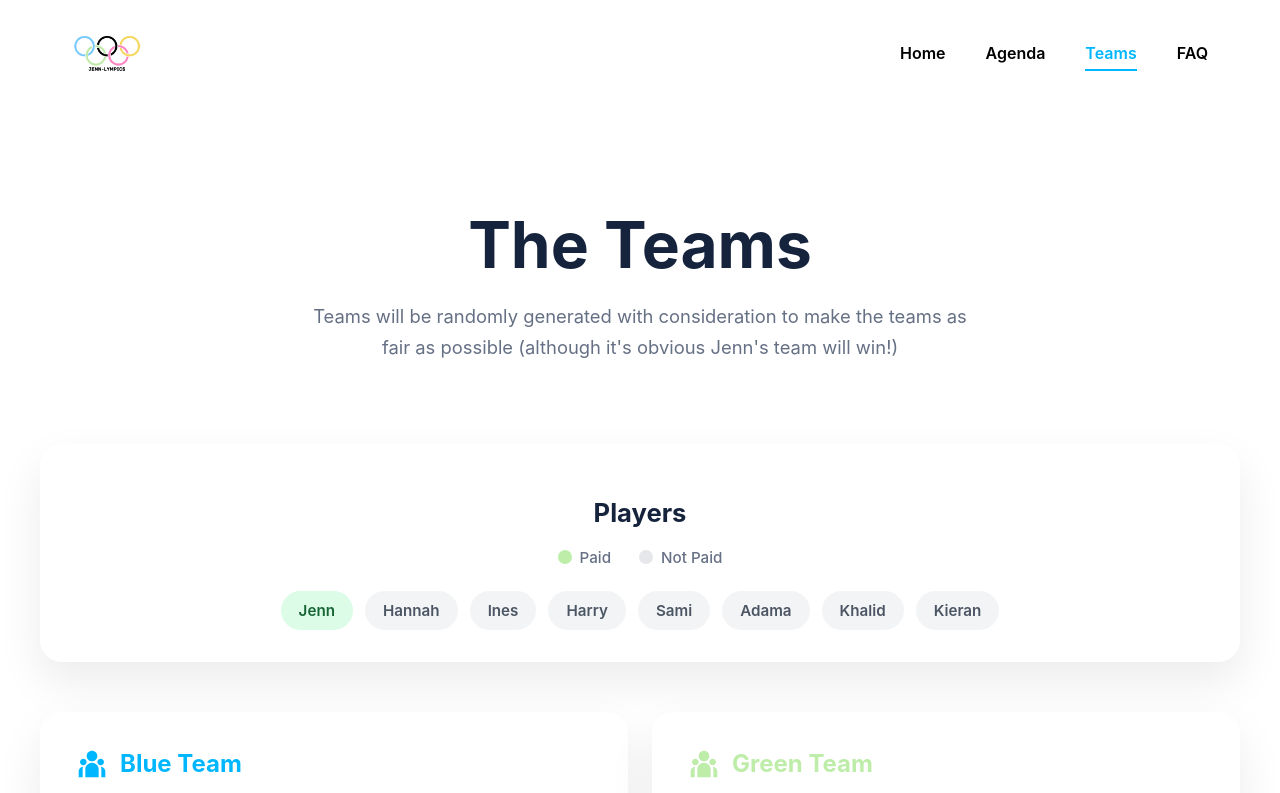
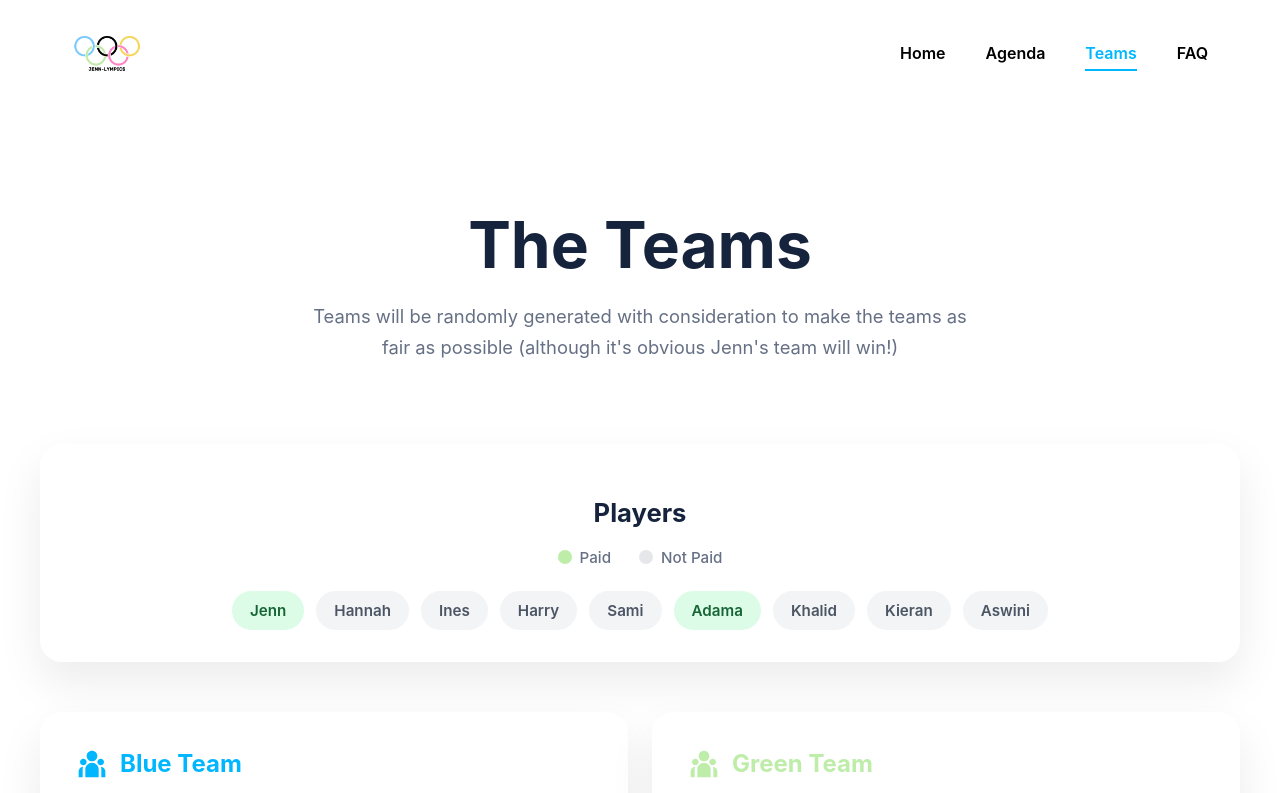
Before and after one commit to Jennipham/jenn-lympics, a React (Vite) app in the folder jenn-lympics-website/: page /teams in a window 1280 px wide. Shown: the top 793 px of the page. Built offline with nearby package versions, Linux system fonts and the light colour scheme.

Commit message:
updating players

```diff
--- a/jenn-lympics-website/src/components/Teams/Teams.tsx
+++ b/jenn-lympics-website/src/components/Teams/Teams.tsx
@@ -10,9 +10,10 @@ export default function Teams() {
         { name: "Ines", paid: false },
         { name: "Harry", paid: false },
         { name: "Sami", paid: false },
-        { name: "Adama", paid: false },
+        { name: "Adama", paid: true },
         { name: "Khalid", paid: false },
         { name: "Kieran", paid: false },
+        { name: "Aswini", paid: false },
     ];
 
     return (
```
